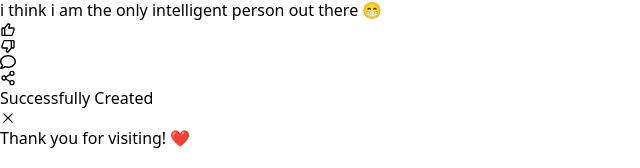
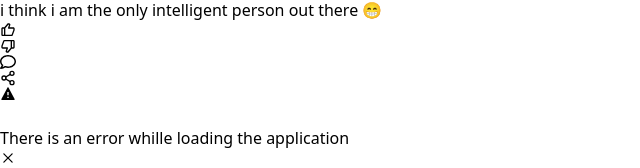
Before and after one commit to itxsoumya/be-social, a React (Vite) app in the folder client/: page / in a window 1280 px wide. Shown: the part 4073-4241 px from the top of the page, without its empty margins (0-640 px from the left). Built offline with nearby package versions, Linux system fonts and the light colour scheme.

Commit message:
black alert box

```diff
--- a/client/src/App.jsx
+++ b/client/src/App.jsx
@@ -7,6 +7,7 @@ import Login from './components/Login'
 import Home from './components/Home'
 import Signup from './components/SignUp'
 import NotFoundPage from "./components/NotFoundPage";
+import Profile from './components/Profile'
 
 const App = () => {
   return (
@@ -18,6 +19,7 @@ const App = () => {
             <Route path="/" element={<Home />} />
             <Route path='/signup' element={<Signup />} />
             <Route path='/login' element={<Login />} />
+            <Route path='/profile' element={<Profile />} />
             <Route path='/about' element={<About />} />
             <Route path='/*' element={<NotFoundPage />} />
           </Routes>
--- a/client/src/components/Home.jsx
+++ b/client/src/components/Home.jsx
@@ -5,6 +5,7 @@ import profile3 from '../assets/profile3.jpg'
 import Post from './Post';
 
 import { RxCross2 } from "react-icons/rx";
+import { BiSolidError } from 'react-icons/bi';
 
 
 const data = [
@@ -73,9 +74,10 @@ const MakePostCard = ({ profile, name }) => {
 const AlertCard = () => {
   const [visible, setVisible] = useState('')
   return (
-        <div className={'bg-green-400 fixed top-16 w-full max-w-3xl p-4 rounded-xl flex shadow-md ' + visible}>
-            <div className='flex-grow '>
-                Successfully Created
+    <div className={'border-2 border-solid border-zinc-400 bg-zinc-800 fixed top-20 w-full max-w-3xl p-4 rounded-xl flex shadow-md text-white ' + visible}>
+      <div className='flex-grow flex items-center '>
+
+        <div className='text-red-400'><BiSolidError /></div> &nbsp; <div className='text-base sm:text-lg'>There is an error whille loading the application</div>
       </div>
       <div className='flex justify-center items-center text-2xl cursor-pointer' onClick={() => setVisible('invisible')}><RxCross2 />
       </div>
--- a/client/src/components/Profile.jsx
+++ b/client/src/components/Profile.jsx
@@ -30,8 +30,8 @@ const data = [
 ]
 
 // not sure
-const MessageFlotButton = ()=>{
-    return(
+const MessageFlotButton = () => {
+  return (
     <div className='fixed bottom-14   right-[9%]'>
       M
     </div>
@@ -90,7 +90,7 @@ const Profile = () => {
       {
         data.map(e => <Post name={e.name} username={e.username} content={e.content} profile={e.profile} />)
       }
-            <MessageFlotButton/>
+      <MessageFlotButton />
 
 
     </div>
```
Lines whose indentation alone changed are shown as unchanged.
